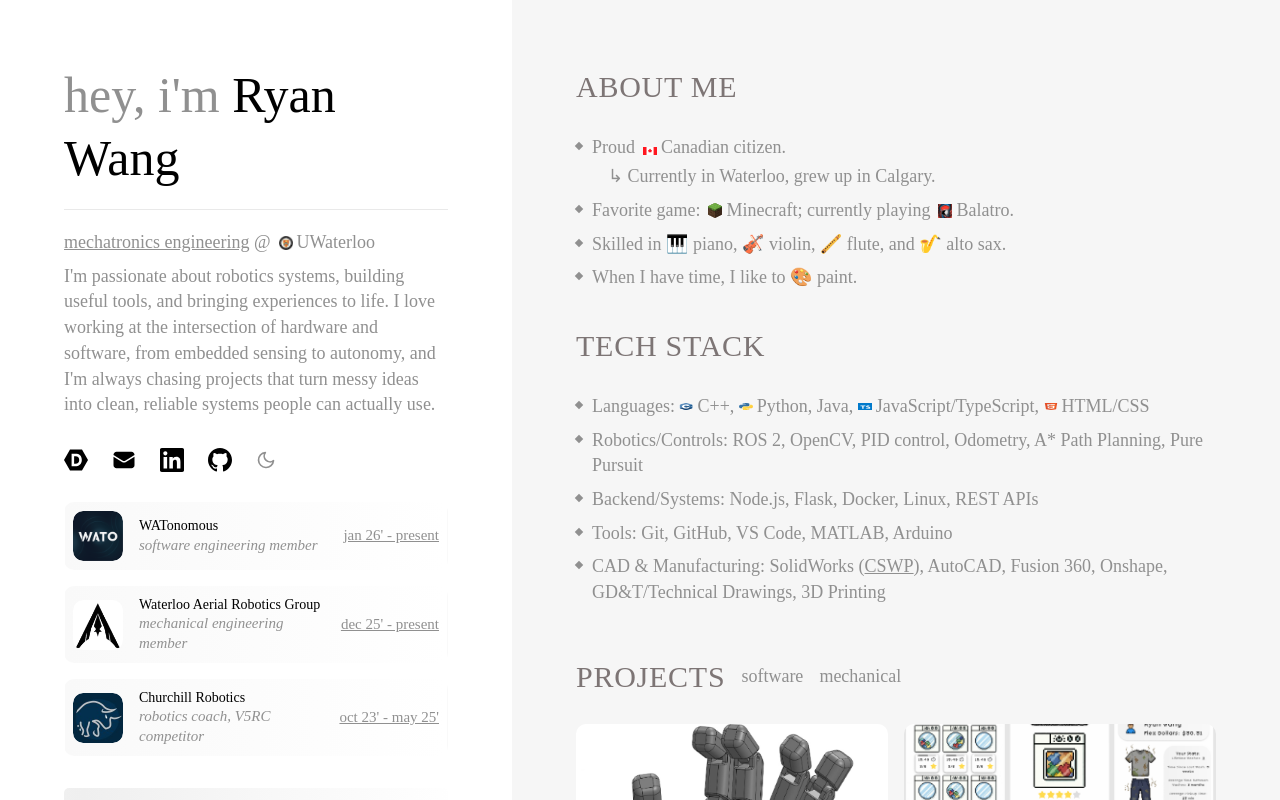
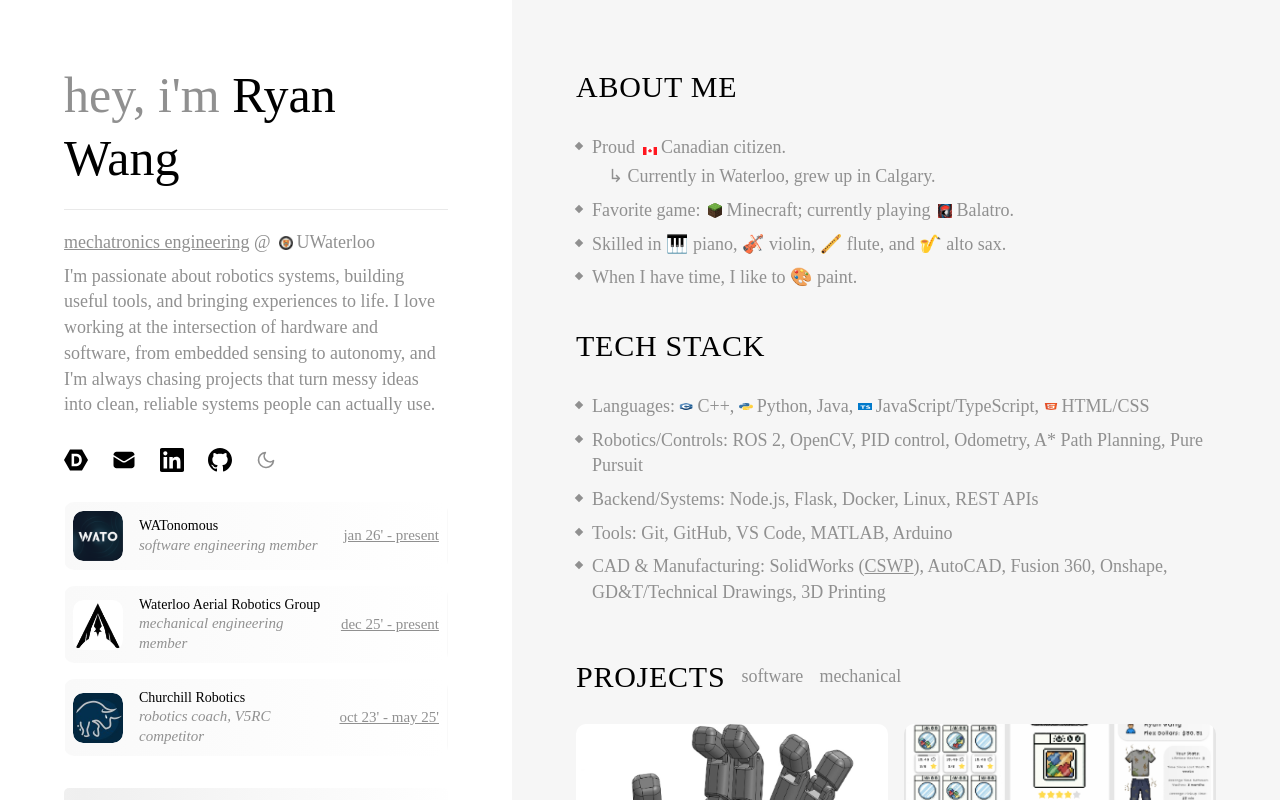
Before and after one commit to sym7534/my-portfolio, a Next.js app: page / in a window 1280 px wide. Shown: the top 800 px of the page. Built offline with nearby package versions, Linux system fonts and the light colour scheme.

Commit message:
edited text color

```diff
--- a/src/app/page.tsx
+++ b/src/app/page.tsx
@@ -456,7 +456,7 @@ export default function Home() {
 
         <Section className="mt-12">
           <div className="flex items-center gap-4 mb-6">
-            <h2 className="font-serif text-lg text-text-section tracking-wide">PROJECTS</h2>
+            <h2 className="font-serif text-lg text-text-primary tracking-wide">PROJECTS</h2>
             <button
               onClick={() => setProjectFilter(projectFilter === "software" ? "all" : "software")}
               className={`font-serif text-sm transition-colors ${
--- a/src/components/ui/Section.tsx
+++ b/src/components/ui/Section.tsx
@@ -22,7 +22,7 @@ export function Section({
       {title && (
         <h2
           className={cn(
-            "mb-6 font-serif text-lg text-text-section tracking-wide",
+            "mb-6 font-serif text-lg text-text-primary tracking-wide",
             titleClassName
           )}
         >
```
